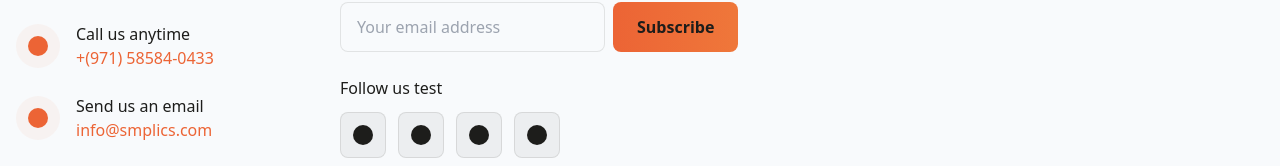
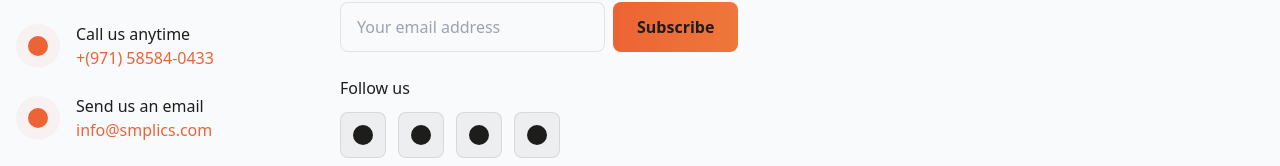
Before and after one commit to omar10120/smplics, a React (Vite) app: page /contact in a window 1280 px wide. Shown: the part 2635-2801 px from the top of the page. Built offline with nearby package versions, Linux system fonts and the light colour scheme.

Commit message:
restore again

```diff
--- a/src/layouts/Footer.tsx
+++ b/src/layouts/Footer.tsx
@@ -165,7 +165,7 @@ const Footer = () => {
             </form>
 
             <div>
-              <h4 className="font-medium mb-3">Follow us test</h4>
+              <h4 className="font-medium mb-3">Follow us</h4>
               <div className="flex flex-wrap gap-3">
                 {socialLinks.map((social, index) => (
                   <motion.a
```
